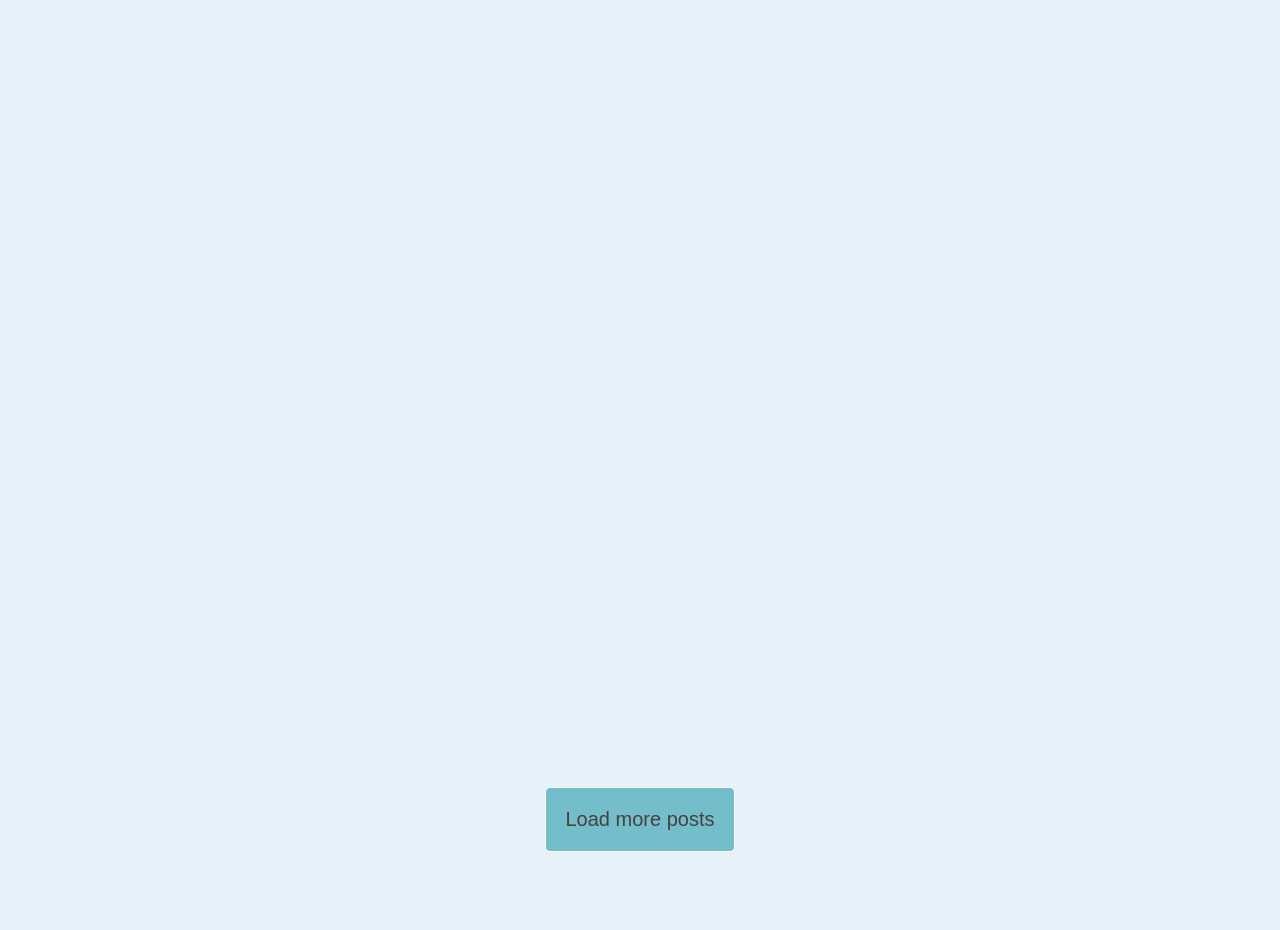
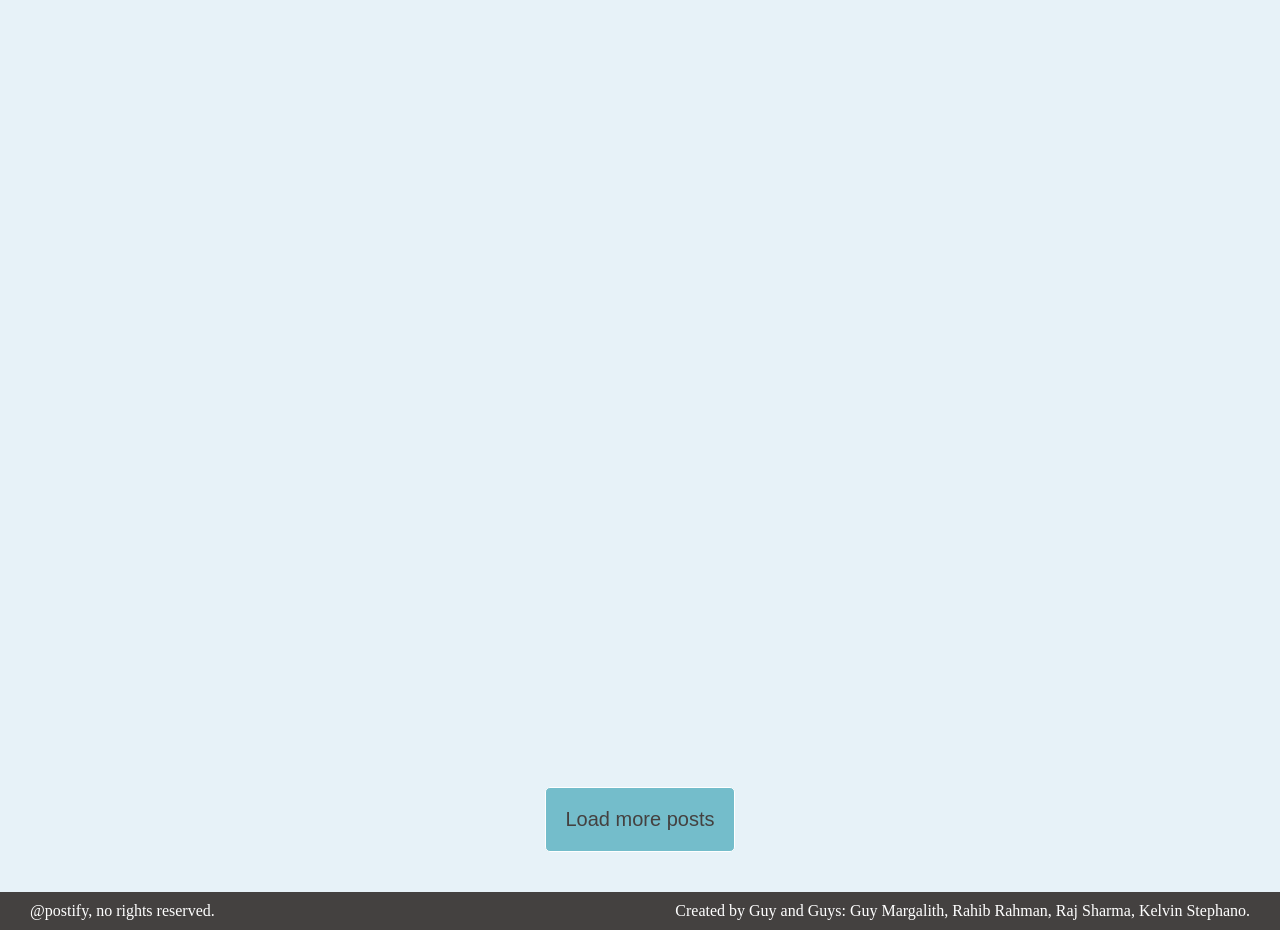
Before and after one commit to kstephano/journaling_website, a website with bundled scripts: page client/index.html in a window 1280 px wide. Shown: the part 61-991 px from the top of the page. Before the commit the page ends 953 px from the top, so only its background shows below. Built offline with nearby package versions, Linux system fonts and the light colour scheme; no server answers; a web font is replaced by a local one.

Commit message:
added a footer with styling

```diff
--- a/client/index.html
+++ b/client/index.html
@@ -31,5 +31,14 @@
             <button id="load-btn">Load more posts</button>
         </div>
     </main>
+    <footer>
+        <div class="left-footer">
+            <p>@postify, no rights reserved.</p>
+        </div>
+        <div class="right-footer">
+            <p> Created by Guy and Guys: Guy Margalith, Rahib Rahman, Raj Sharma, Kelvin Stephano.</p>
+        </div>
+
+    </footer>
 </body>
 </html>
--- a/client/static/css/index.css
+++ b/client/static/css/index.css
@@ -343,6 +343,20 @@ h4.post-heading {
     background-color: var(--colour-neutral-700);
 }
 
+footer {
+    margin-top: auto;
+    display: flex;
+    justify-content: space-between;
+    background-color: var(--colour-neutral-700);
+    color: white;
+    height: fit-content;
+    width: 100%;
+}
+
+footer p {
+    padding: 10px 30px 10px 30px;
+}
+
 @media screen and (max-width: 856px) {
     div.post-card {
         grid-template-rows: 10% 1fr 10%;
@@ -377,6 +391,12 @@ h4.post-heading {
     }
 }
 
+/* @media screen and (max-width: 620px) {
+    footer {
+        margin-top: 3rem;
+    }
+} */
+
 @media screen and (max-width: 590px) {
     div.post-card {
         grid-template-rows: 10% 1fr 10%;
```
